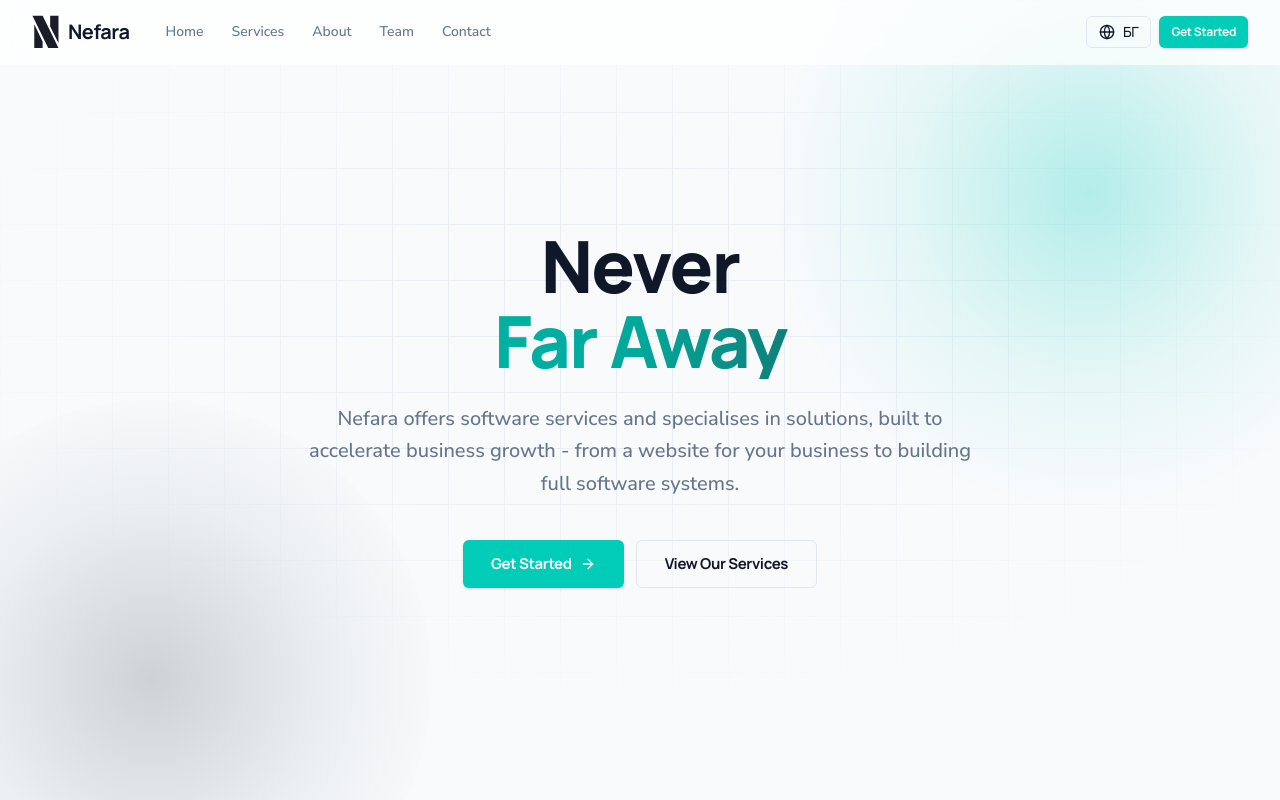
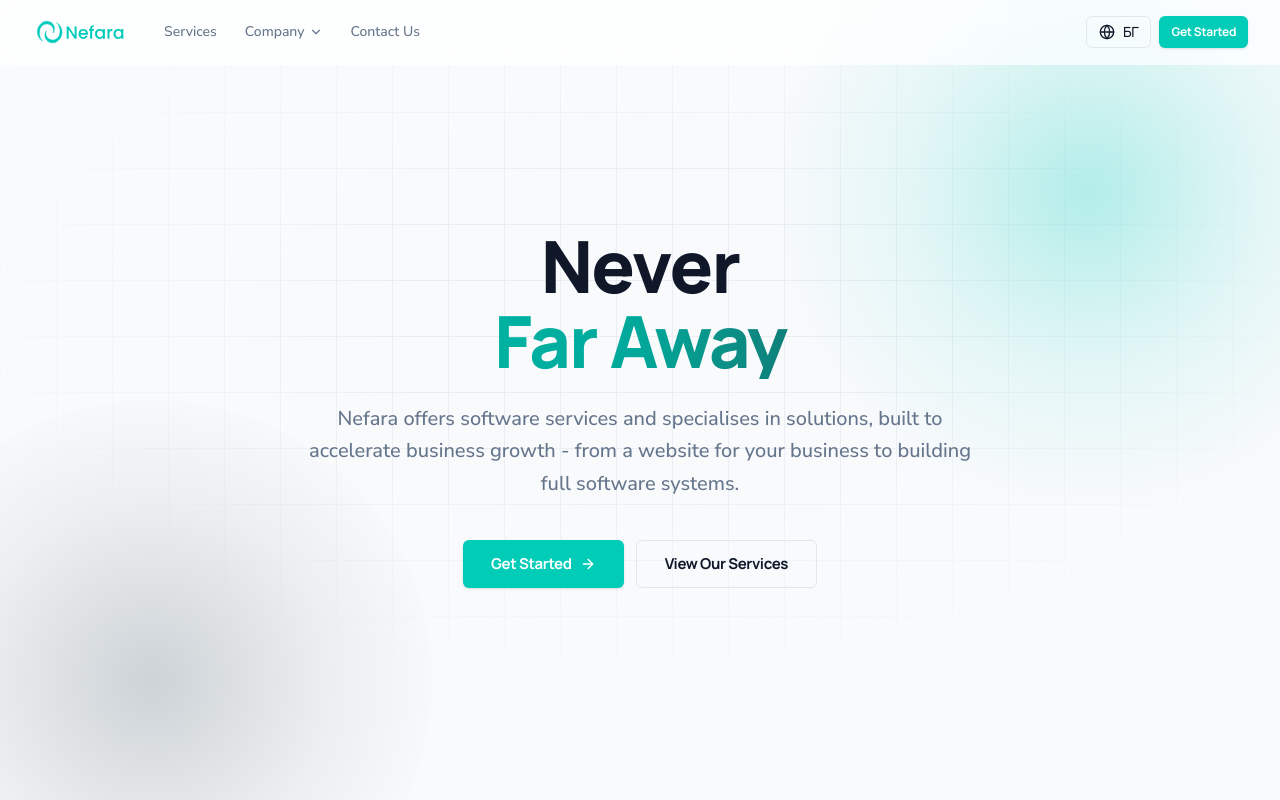
Before and after one commit to nefara-bg/Nefara-Web, a Next.js app in the folder client/: page /en in a window 1280 px wide. Shown: the top 800 px of the page. Built offline with nearby package versions, Linux system fonts and the light colour scheme.

Commit message:
nav bar + logo

```diff
--- a/client/src/app/layout.tsx
+++ b/client/src/app/layout.tsx
@@ -1,4 +1,4 @@
-import { Manrope, Nunito_Sans } from "next/font/google"
+import { Manrope, Nunito_Sans, Poppins } from "next/font/google"
 import { validateClientUrl } from "@/utils/env/env"
 import "@/app/globals.css"
 import { Toaster } from "@/components/ui/sonner"
@@ -14,6 +14,13 @@ const nunitoSans = Nunito_Sans({
     subsets: ["latin", "cyrillic"],
     weight: ["400", "500", "600", "700"],
     variable: "--font-nunito-sans",
+    display: "swap",
+})
+
+const poppins = Poppins({
+    subsets: ["latin"],
+    weight: ["400", "500", "600", "700"],
+    variable: "--font-poppins",
     display: "swap",
 })
 
@@ -33,7 +40,7 @@ export async function generateMetadata() {
 
 export default async function RootLayout({ children }: { children: React.ReactNode }) {
     return (
-        <html className={`${manrope.variable} ${nunitoSans.variable}`} data-scroll-behaviour="smooth">
+        <html className={`${manrope.variable} ${nunitoSans.variable} ${poppins.variable}`} data-scroll-behaviour="smooth">
             <body>
                 <div id="root">
                     {children}
--- a/client/src/components/Navigation/Navigation.tsx
+++ b/client/src/components/Navigation/Navigation.tsx
@@ -1,8 +1,8 @@
 "use client"
 
-import React, { useState, useEffect } from "react"
+import React, { useState, useEffect, useRef } from "react"
 import * as motion from "motion/react-client"
-import { Menu, X } from "lucide-react"
+import { Menu, X, ChevronDown } from "lucide-react"
 import LngSwitcher from "@/components/Header/components/LngSwitcher/LngSwitcher"
 import { useTranslations } from "next-intl"
 import Image from "next/image"
@@ -14,19 +14,24 @@ export function Navigation({ locale }: { locale: string }) {
   const t = useTranslations("header")
   const [isScrolled, setIsScrolled] = useState(false)
   const [isMobileMenuOpen, setIsMobileMenuOpen] = useState(false)
-
-  const navLinks = [
-    { name: t("home"), href: "/#home" },
-    { name: t("services"), href: "/services" },
-    { name: t("about"), href: "/#about" },
-    { name: t("team"), href: "/team" },
-    { name: t("contact"), href: "/contact" },
-  ]
+  const [isCompanyOpen, setIsCompanyOpen] = useState(false)
+  const [isMobileCompanyOpen, setIsMobileCompanyOpen] = useState(false)
+  const companyRef = useRef<HTMLDivElement>(null)
 
   useEffect(() => {
     const handleScroll = () => setIsScrolled(window.scrollY > 16)
     window.addEventListener("scroll", handleScroll)
     return () => window.removeEventListener("scroll", handleScroll)
+  }, [])
+
+  useEffect(() => {
+    const handleClickOutside = (e: MouseEvent) => {
+      if (companyRef.current && !companyRef.current.contains(e.target as Node)) {
+        setIsCompanyOpen(false)
+      }
+    }
+    document.addEventListener("mousedown", handleClickOutside)
+    return () => document.removeEventListener("mousedown", handleClickOutside)
   }, [])
 
   return (
@@ -44,24 +49,62 @@ export function Navigation({ locale }: { locale: string }) {
       >
         <div className="mx-auto max-w-7xl h-16 px-4 sm:px-6 lg:px-8 flex items-center gap-6">
           {/* Logo */}
-          <Link href="/#home" className="flex items-center gap-2 shrink-0">
-            <Image src="/logo.svg" alt="Nefara" width={28} height={28} priority />
-            <span className="font-display text-xl font-bold tracking-tight text-foreground">
-              Nefara
-            </span>
+          <Link href="/" className="flex items-center gap-2 shrink-0">
+            <Image src="/logo.svg" alt="Nefara" width={96} height={96} priority />
           </Link>
 
           {/* Desktop nav */}
           <div className="hidden md:flex items-center gap-1 flex-1">
-            {navLinks.map((link) => (
             <Link
-                key={link.name}
-                href={link.href}
+              href="/services"
               className="px-3 py-2 rounded-md text-sm font-medium text-muted-foreground hover:text-foreground hover:bg-[hsl(var(--foreground)/0.04)] transition-colors"
             >
-                {link.name}
+              {t("services")}
             </Link>
-            ))}
+
+            {/* Company dropdown */}
+            <div ref={companyRef} className="relative">
+              <button
+                onClick={() => setIsCompanyOpen((v) => !v)}
+                className="flex items-center gap-1 px-3 py-2 rounded-md text-sm font-medium text-muted-foreground hover:text-foreground hover:bg-[hsl(var(--foreground)/0.04)] transition-colors"
+              >
+                {t("company")}
+                <ChevronDown
+                  className={cn("h-3.5 w-3.5 transition-transform duration-200", isCompanyOpen && "rotate-180")}
+                />
+              </button>
+
+              {isCompanyOpen && (
+                <motion.div
+                  initial={{ opacity: 0, y: -6 }}
+                  animate={{ opacity: 1, y: 0 }}
+                  transition={{ duration: 0.15 }}
+                  className="absolute top-full left-0 mt-1 w-40 rounded-lg border border-border bg-card shadow-lg overflow-hidden"
+                >
+                  <Link
+                    href="/#about"
+                    onClick={() => setIsCompanyOpen(false)}
+                    className="block px-4 py-2.5 text-sm text-muted-foreground hover:text-foreground hover:bg-[hsl(var(--foreground)/0.04)] transition-colors"
+                  >
+                    {t("about")}
+                  </Link>
+                  <Link
+                    href="/team"
+                    onClick={() => setIsCompanyOpen(false)}
+                    className="block px-4 py-2.5 text-sm text-muted-foreground hover:text-foreground hover:bg-[hsl(var(--foreground)/0.04)] transition-colors"
+                  >
+                    {t("team")}
+                  </Link>
+                </motion.div>
+              )}
+            </div>
+
+            <Link
+              href="/contact"
+              className="px-3 py-2 rounded-md text-sm font-medium text-muted-foreground hover:text-foreground hover:bg-[hsl(var(--foreground)/0.04)] transition-colors"
+            >
+              {t("contact")}
+            </Link>
           </div>
 
           {/* Actions */}
@@ -97,22 +140,57 @@ export function Navigation({ locale }: { locale: string }) {
           onClick={() => setIsMobileMenuOpen(false)}
         >
           <div className="flex flex-col gap-2" onClick={(e) => e.stopPropagation()}>
-            {navLinks.map((link, i) => (
-              <motion.div
-                key={link.name}
-                initial={{ opacity: 0, x: -20 }}
-                animate={{ opacity: 1, x: 0 }}
-                transition={{ delay: i * 0.06 }}
-              >
+            <motion.div initial={{ opacity: 0, x: -20 }} animate={{ opacity: 1, x: 0 }} transition={{ delay: 0 }}>
               <Link
-                  href={link.href}
+                href="/services"
                 className="block py-4 px-2 border-b border-border font-display font-bold text-lg text-foreground hover:text-[hsl(var(--primary-strong))] transition-colors"
                 onClick={() => setIsMobileMenuOpen(false)}
               >
-                  {link.name}
+                {t("services")}
               </Link>
             </motion.div>
-            ))}
+
+            {/* Company expandable */}
+            <motion.div initial={{ opacity: 0, x: -20 }} animate={{ opacity: 1, x: 0 }} transition={{ delay: 0.06 }}>
+              <button
+                onClick={() => setIsMobileCompanyOpen((v) => !v)}
+                className="w-full flex items-center justify-between py-4 px-2 border-b border-border font-display font-bold text-lg text-foreground hover:text-[hsl(var(--primary-strong))] transition-colors"
+              >
+                {t("company")}
+                <ChevronDown
+                  className={cn("h-5 w-5 transition-transform duration-200", isMobileCompanyOpen && "rotate-180")}
+                />
+              </button>
+              {isMobileCompanyOpen && (
+                <div className="flex flex-col pl-4">
+                  <Link
+                    href="/#about"
+                    className="py-3 px-2 border-b border-border/50 text-base text-muted-foreground hover:text-foreground transition-colors"
+                    onClick={() => setIsMobileMenuOpen(false)}
+                  >
+                    {t("about")}
+                  </Link>
+                  <Link
+                    href="/team"
+                    className="py-3 px-2 border-b border-border/50 text-base text-muted-foreground hover:text-foreground transition-colors"
+                    onClick={() => setIsMobileMenuOpen(false)}
+                  >
+                    {t("team")}
+                  </Link>
+                </div>
+              )}
+            </motion.div>
+
+            <motion.div initial={{ opacity: 0, x: -20 }} animate={{ opacity: 1, x: 0 }} transition={{ delay: 0.12 }}>
+              <Link
+                href="/contact"
+                className="block py-4 px-2 border-b border-border font-display font-bold text-lg text-foreground hover:text-[hsl(var(--primary-strong))] transition-colors"
+                onClick={() => setIsMobileMenuOpen(false)}
+              >
+                {t("contact")}
+              </Link>
+            </motion.div>
+
             <Link href="/contact" onClick={() => setIsMobileMenuOpen(false)} className="mt-6">
               <Button className="w-full" size="lg">{t("button")}</Button>
             </Link>
--- a/client/src/messages/bg.json
+++ b/client/src/messages/bg.json
@@ -4,8 +4,8 @@
         "description": "В Nefara създаваме уеб, мобилни и десктоп приложения, както и AI решения, съобразени с нуждите на бизнеса. От модерни приложения до индивидуална AI разработка – Nefara помага на компаниите да растат, да иновират и да бъдат конкурентни."
     },
     "header": {
-        "home": "Начало",
         "services": "Услуги",
+        "company": "Компания",
         "about": "За нас",
         "team": "Екип",
         "contact": "Свържете се",
--- a/client/src/messages/en.json
+++ b/client/src/messages/en.json
@@ -4,11 +4,11 @@
         "description": "At Nefara we build web, mobile, and desktop applications, as well as AI solutions tailored to your business. From modern apps to custom AI development, Nefara helps companies grow, innovate, and stay competitive."
     },
     "header": {
-        "home": "Home",
         "services": "Services",
+        "company": "Company",
         "about": "About",
         "team": "Team",
-        "contact": "Contact",
+        "contact": "Contact Us",
         "button": "Get Started"
     },
     "hero": {
```
Also changed, not shown: client/public/logo.svg, client/public/logo1.svg (added). Lines whose indentation alone changed are shown as unchanged.
